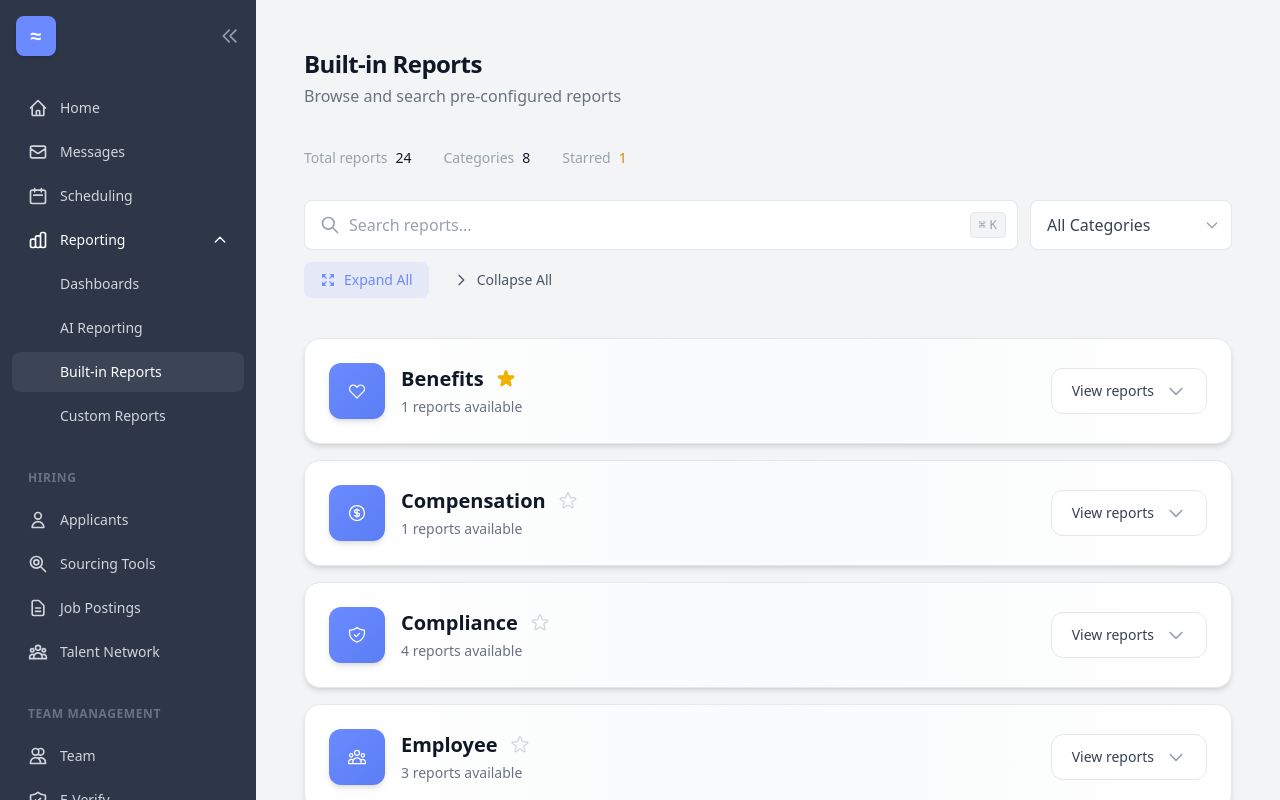
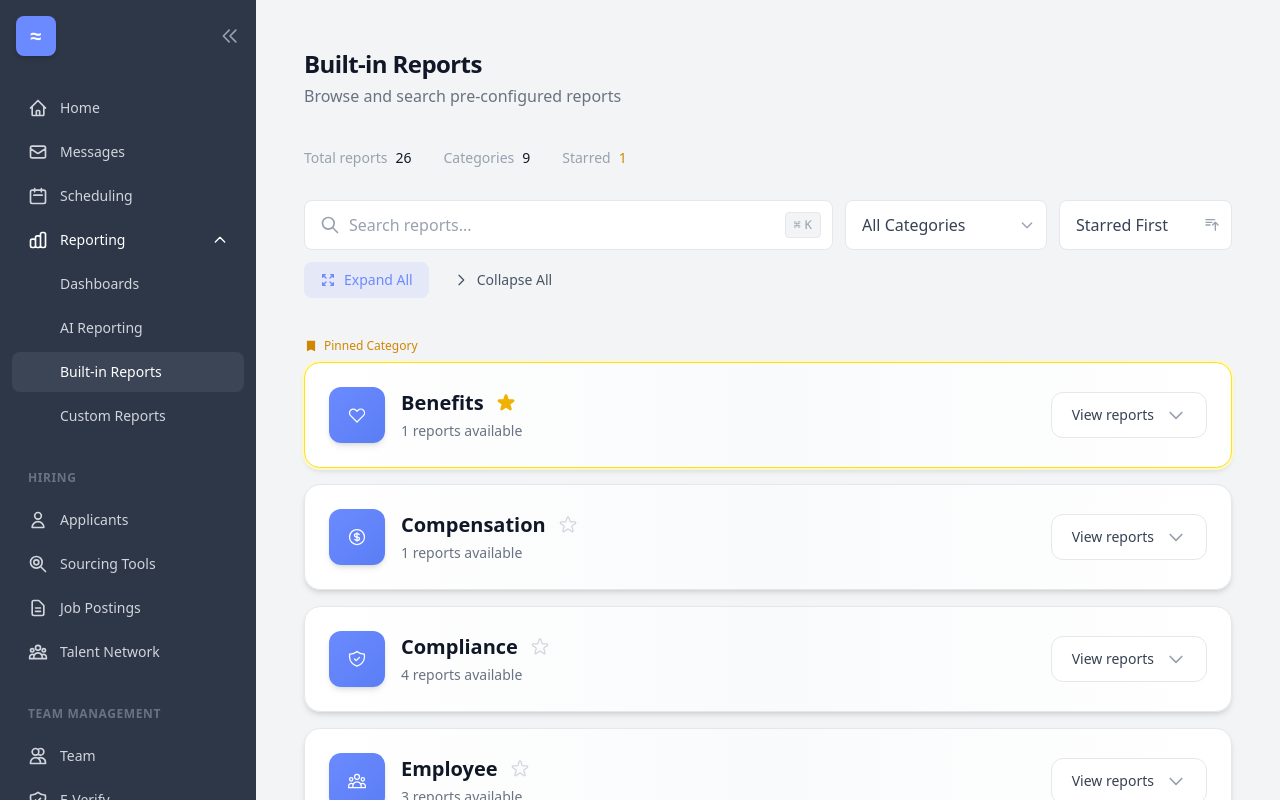
Before and after one commit to stoyan-workstream/vibestream, a Next.js app: page /reporting/built-in-reports in a window 1280 px wide. Both pictures are taken after a click on the button 505 px from the left and 379 px from the top of the page. Built offline with nearby package versions, Linux system fonts and the light colour scheme.

Commit message:
added hiring reports

```diff
--- a/src/app/reporting/built-in-reports/page.tsx
+++ b/src/app/reporting/built-in-reports/page.tsx
@@ -2,6 +2,7 @@
 
 import { useState, useMemo, useEffect } from "react";
 import Link from "next/link";
+import { Star, ChevronDown, Play } from "lucide-react";
 
 // Helper to create URL-friendly slugs
 function createReportSlug(reportTitle: string, tabName: string): string {
@@ -25,6 +26,20 @@ const reports: Report[] = [
     tabNames: ["Table", "EIN/Location"],
     description: "This report contains employee demographic, employment, payroll, and retirement contribution details at the employee level with one row per employee record per payday.",
     category: "Benefits",
+  },
+  {
+    title: "Applicant Report",
+    tabCount: 3,
+    tabNames: ["Table", "By Source", "By Location"],
+    description: "See your applicants and filter by applicant details including application status, source, and location.",
+    category: "Hiring",
+  },
+  {
+    title: "Hiring Report",
+    tabCount: 5,
+    tabNames: ["Daily", "Weekly", "Monthly", "By Location", "By Brand"],
+    description: "See hiring performance and applicant engagement during specific time frames across your locations, positions and sources.",
+    category: "Hiring",
   },
   {
     title: "All Workstream Usage Report",
@@ -213,6 +228,11 @@ const categoryIcons: Record<string, React.ReactNode> = {
       <path strokeLinecap="round" strokeLinejoin="round" strokeWidth={1.5} d="M17 20h5v-2a3 3 0 00-5.356-1.857M17 20H7m10 0v-2c0-.656-.126-1.283-.356-1.857M7 20H2v-2a3 3 0 015.356-1.857M7 20v-2c0-.656.126-1.283.356-1.857m0 0a5.002 5.002 0 019.288 0M15 7a3 3 0 11-6 0 3 3 0 016 0zm6 3a2 2 0 11-4 0 2 2 0 014 0zM7 10a2 2 0 11-4 0 2 2 0 014 0z" />
     </svg>
   ),
+  "Hiring": (
+    <svg className="w-5 h-5" fill="none" stroke="currentColor" viewBox="0 0 24 24">
+      <path strokeLinecap="round" strokeLinejoin="round" strokeWidth={1.5} d="M16 7a4 4 0 11-8 0 4 4 0 018 0zM12 14a7 7 0 00-7 7h14a7 7 0 00-7-7z" />
+    </svg>
+  ),
   "Payroll": (
     <svg className="w-5 h-5" fill="none" stroke="currentColor" viewBox="0 0 24 24">
       <path strokeLinecap="round" strokeLinejoin="round" strokeWidth={1.5} d="M17 9V7a2 2 0 00-2-2H5a2 2 0 00-2 2v6a2 2 0 002 2h2m2 4h10a2 2 0 002-2v-6a2 2 0 00-2-2H9a2 2 0 00-2 2v6a2 2 0 002 2zm7-5a2 2 0 11-4 0 2 2 0 014 0z" />
@@ -292,9 +312,21 @@ function CategoryCard({
 
   return (
     <div className="w-full">
+      {/* Pinned indicator badge */}
+      {isStarred && (
+        <div className="flex items-center gap-1.5 mb-2 text-xs font-medium text-yellow-600">
+          <svg className="w-3.5 h-3.5 fill-current" viewBox="0 0 24 24">
+            <path d="M5 3v18l7-3 7 3V3H5z" />
+          </svg>
+          <span>Pinned Category</span>
+        </div>
+      )}
+
       {/* Unified Card Container */}
-      <div className={`relative bg-gradient-to-r from-white via-gray-50 to-white border border-gray-200 shadow-md hover:shadow-lg transition-all duration-300 ${
+      <div className={`relative bg-gradient-to-r from-white via-gray-50 to-white border shadow-md hover:shadow-lg transition-all duration-300 ${
         isOpen ? "rounded-t-2xl" : "rounded-2xl"
+      } ${
+        isStarred ? "border-yellow-300 ring-2 ring-yellow-100" : "border-gray-200"
       }`}>
         {/* Shine effect */}
         <div className={`absolute inset-0 bg-gradient-to-r from-white/50 via-transparent to-transparent opacity-0 hover:opacity-100 transition-opacity duration-300 ${
@@ -428,12 +460,15 @@ function CategoryCard({
   );
 }
 
+type SortOption = "alphabetical" | "report-count-high" | "report-count-low" | "starred-first";
+
 export default function BuiltInReports() {
   const [searchQuery, setSearchQuery] = useState("");
   const [selectedCategory, setSelectedCategory] = useState<string | null>(null);
   const [starredCategories, setStarredCategories] = useState<Set<string>>(new Set());
   const [starredReports, setStarredReports] = useState<Set<string>>(new Set());
   const [openCategories, setOpenCategories] = useState<Set<string>>(new Set());
+  const [sortOption, setSortOption] = useState<SortOption>("starred-first");
 
   // Load starred items from localStorage
   useEffect(() => {
@@ -525,16 +560,34 @@ export default function BuiltInReports() {
     return grouped;
   }, [filteredReports]);
 
-  // Sort categories: starred first, then alphabetically
+  // Sort categories based on selected option
   const sortedCategories = useMemo(() => {
-    return Object.entries(groupedReports).sort(([catA], [catB]) => {
+    const entries = Object.entries(groupedReports);
+
+    return entries.sort(([catA, reportsA], [catB, reportsB]) => {
       const aStarred = starredCategories.has(catA);
       const bStarred = starredCategories.has(catB);
-      if (aStarred && !bStarred) return -1;
-      if (!aStarred && bStarred) return 1;
-      return catA.localeCompare(catB);
+
+      switch (sortOption) {
+        case "starred-first":
+          if (aStarred && !bStarred) return -1;
+          if (!aStarred && bStarred) return 1;
+          return catA.localeCompare(catB);
+
+        case "alphabetical":
+          return catA.localeCompare(catB);
+
+        case "report-count-high":
+          return reportsB.length - reportsA.length;
+
+        case "report-count-low":
+          return reportsA.length - reportsB.length;
+
+        default:
+          return 0;
+      }
     });
-  }, [groupedReports, starredCategories]);
+  }, [groupedReports, starredCategories, sortOption]);
 
   // Expand all categories
   const expandAll = () => {
@@ -617,6 +670,25 @@ export default function BuiltInReports() {
             <div className="absolute inset-y-0 right-0 pr-3 flex items-center pointer-events-none text-gray-400">
               <svg className="w-4 h-4" fill="none" stroke="currentColor" viewBox="0 0 24 24">
                 <path strokeLinecap="round" strokeLinejoin="round" strokeWidth={2} d="M19 9l-7 7-7-7" />
+              </svg>
+            </div>
+          </div>
+
+          {/* Sort Dropdown */}
+          <div className="relative">
+            <select
+              value={sortOption}
+              onChange={(e) => setSortOption(e.target.value as SortOption)}
+              className="appearance-none pl-4 pr-10 py-3 bg-white border border-gray-200 rounded-lg text-gray-700 focus:outline-none focus:ring-2 focus:ring-workstream-blue focus:border-transparent cursor-pointer transition-all"
+            >
+              <option value="starred-first">Starred First</option>
+              <option value="alphabetical">A-Z</option>
+              <option value="report-count-high">Most Reports</option>
+              <option value="report-count-low">Fewest Reports</option>
+            </select>
+            <div className="absolute inset-y-0 right-0 pr-3 flex items-center pointer-events-none text-gray-400">
+              <svg className="w-4 h-4" fill="none" stroke="currentColor" viewBox="0 0 24 24">
+                <path strokeLinecap="round" strokeLinejoin="round" strokeWidth={2} d="M3 4h13M3 8h9m-9 4h6m4 0l4-4m0 0l4 4m-4-4v12" />
               </svg>
             </div>
           </div>
```
